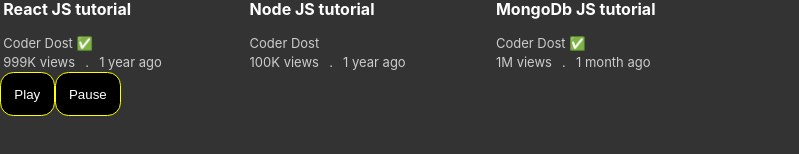
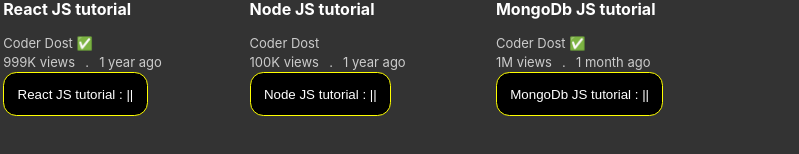
Before and after one commit to ani21das/react-depth, a React (Vite) app in the folder react-in-depth/: page / in a window 1280 px wide. Shown: the part 160-314 px from the top of the page, without its empty margins (0-799 px from the left). Built offline with nearby package versions, Linux system fonts and the light colour scheme.

Commit message:
modification done

```diff
--- a/react-in-depth/src/App.jsx
+++ b/react-in-depth/src/App.jsx
@@ -16,15 +16,20 @@ function App () {
           verified={ video.verified }
           id={ video.id }
         >
-        { video.title }
+
+          <PlayButton onPlay={ () => console.log( 'play' ) } onPause={ () => console.log( 'pause' ) }>{ video.title}</PlayButton>
+
         </Video>
       ) ) }
 
       {/*Set the button position*/}
       <div style={{clear:'both'}}>
+{/*
+        <PlayButton onPlay={ () => console.log( 'play' ) } onPause={()=>console.log('pause')}>Play</PlayButton>
+         */}
+        {/* <PlayButton onClick={()=>alert('Play it')}>Pause</PlayButton> */ }
 
-        <PlayButton message="Play-mgs">Play</PlayButton>
-        <PlayButton message="Pause-msg">Pause</PlayButton>
+
 
       </div>
     </div>
--- a/react-in-depth/src/components/PLayButton.jsx
+++ b/react-in-depth/src/components/PLayButton.jsx
@@ -1,12 +1,14 @@
 import React from 'react'
 import './PlayButton.css'
-function PlayButton ( { message,children } ) {
-
+function PlayButton ( {children,onPlay,onPause } ) {
+    let playing = false; // dont use this
     function handleCLick () {
-        console.log( { message } )
+        if ( playing ) onPause();
+        else onPlay()
+        playing = !playing
     }
     return (
-        <button onClick={ handleCLick }>{ children }</button>
+        <button onClick={ handleCLick }>{ children } : { playing ? '>' : '||' } </button>
   )
 }
 
--- a/react-in-depth/src/components/Video.jsx
+++ b/react-in-depth/src/components/Video.jsx
@@ -14,9 +14,9 @@ function Video({title,id,channel="Coder Dost",views,time,verified,children}) {
       <div className="views">
         {views} views <span>.</span> {time}
       </div>
-      {/* <div>
+      <div>
         {children}
-      </div> */}
+      </div>
       </div>
       </>
   );
```
